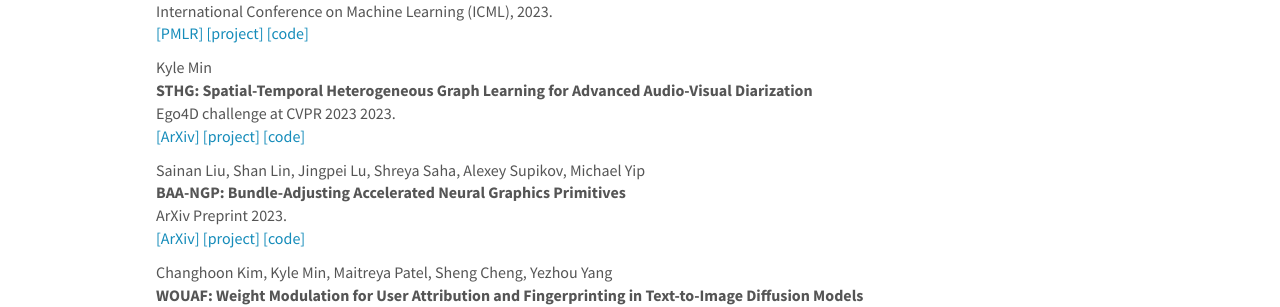
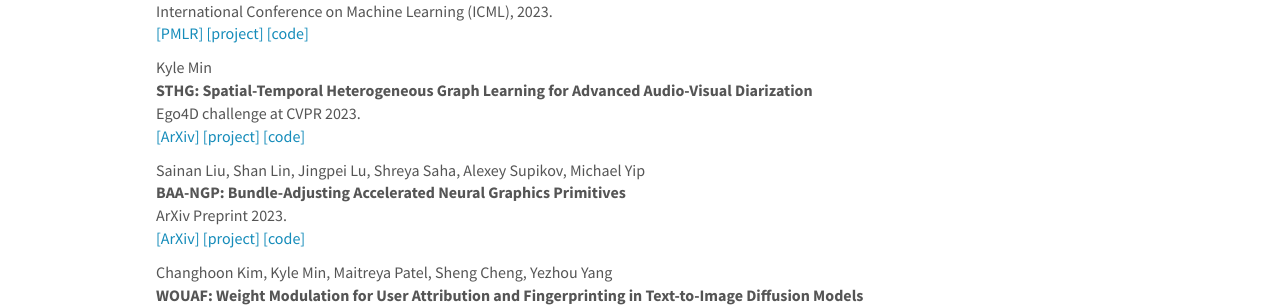
Before and after one commit to intelailabpage/intelailabpage.github.io, a Jekyll site: the page built from _pages/publications.md, in a window 1280 px wide and 900 px high. Shown: the part 283-590 px from the top of the window. Built offline with Jekyll 4.4.1, drawn with Linux system fonts in a browser that asks for light colours; nearby versions of some CDN libraries.

Commit message:
Update publist.yml

```diff
--- a/_data/publist.yml
+++ b/_data/publist.yml
@@ -22,7 +22,7 @@
     display: ArXiv
     url: https://arxiv.org/abs/2306.10608
   ref: min2023_2
-  venue: 'Ego4D challenge at CVPR 2023'
+  venue: 'Ego4D challenge at CVPR'
   year: '2023'
   pub_type: conference
   project:
```
